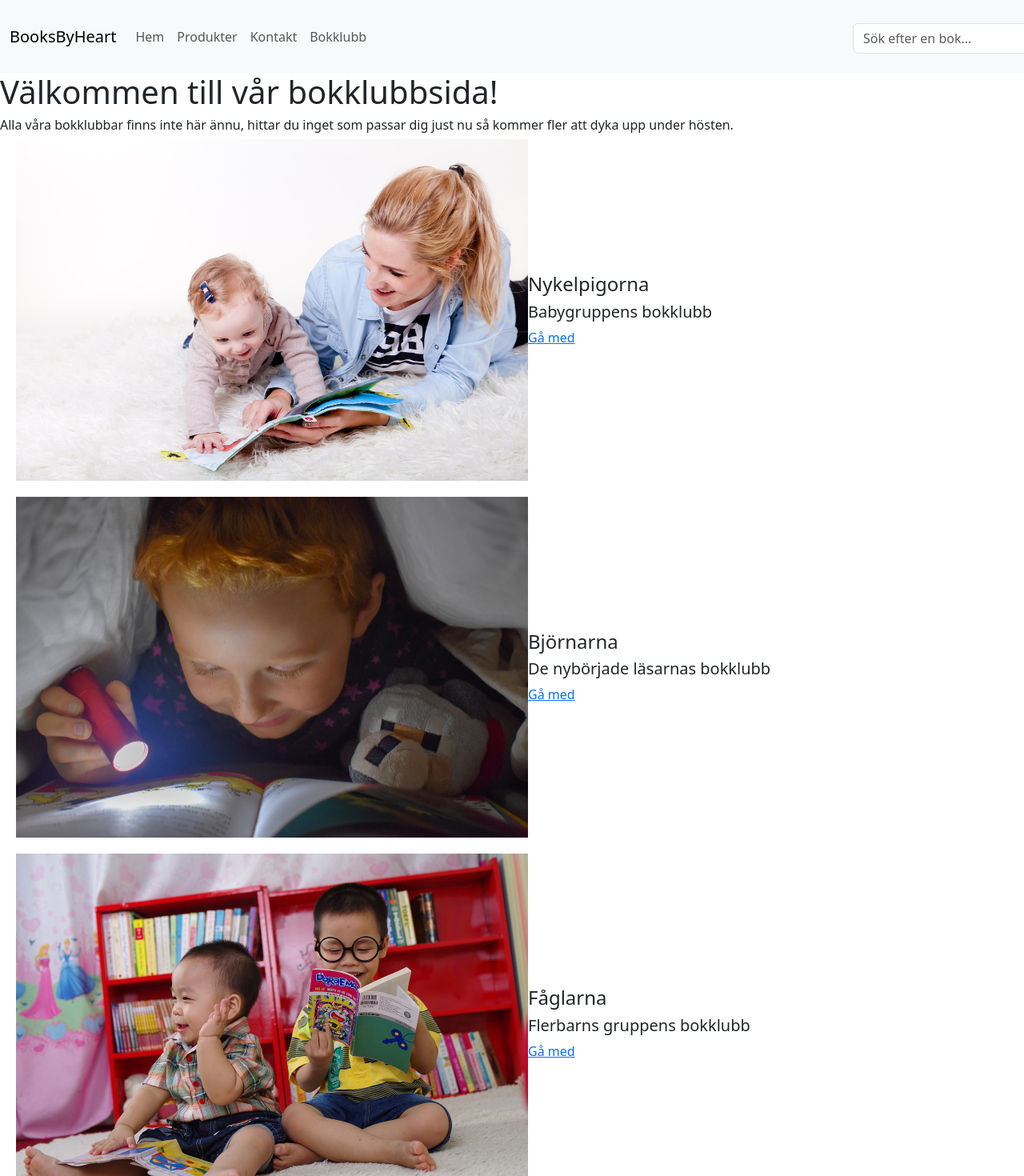
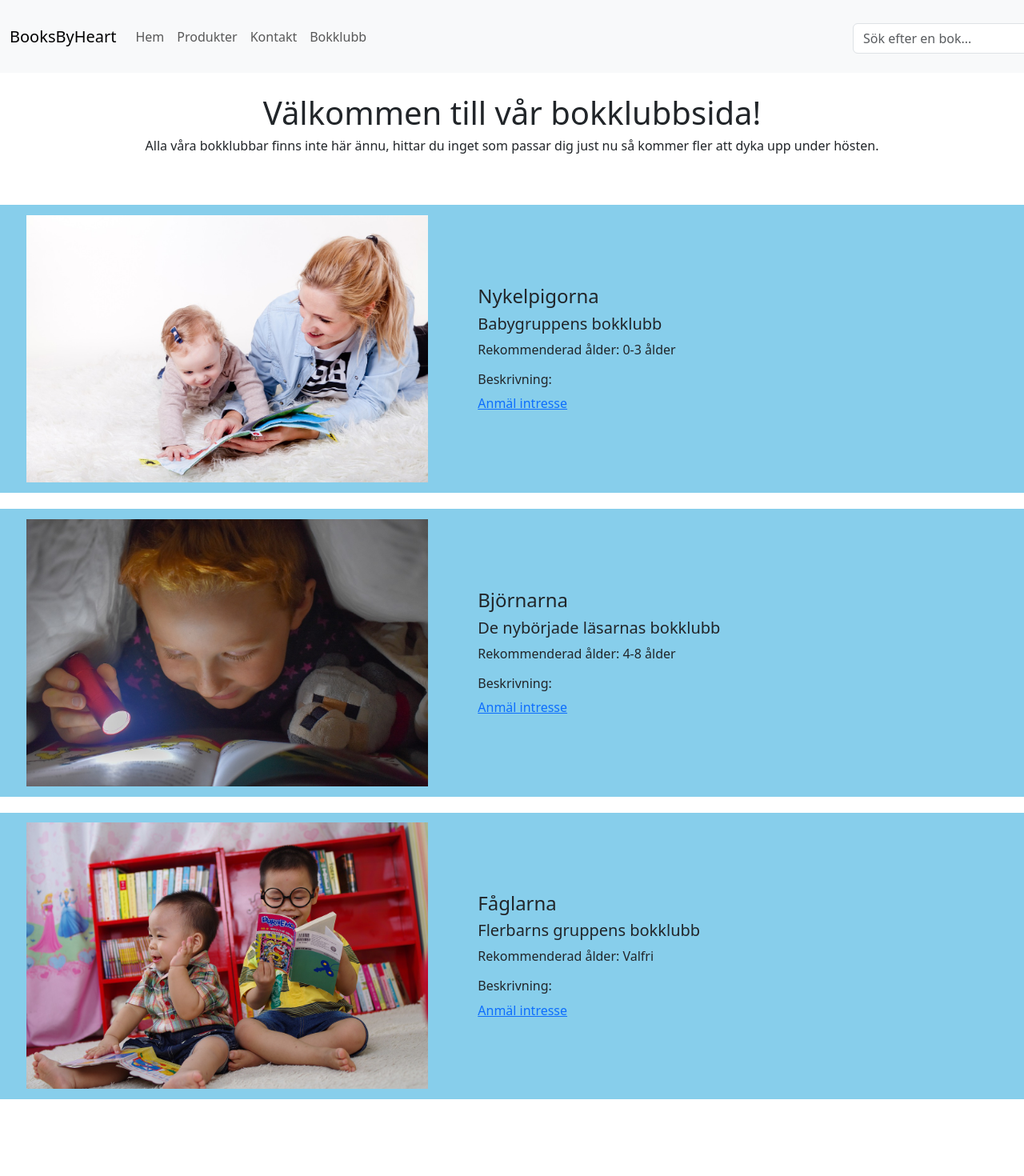
Before and after one commit to natta1995/Webbshop-BooksByHeart, a React (Create React App) app: page /bookclub in a window 1280 px wide. Shown: the top 1470 px of the page at 80% size. Built offline with nearby package versions, Linux system fonts and the light colour scheme.

Commit message:
bc uppdate

```diff
--- a/src/pages/bookclub.jsx
+++ b/src/pages/bookclub.jsx
@@ -6,39 +6,45 @@ import { Link } from "react-router-dom";
 const BookClub = () => {
     return (
         <>
-            <div>
+            <div style={{ textAlign: "center", marginTop: "2%", marginBottom: "5%"}}>
                 <h1>Välkommen till vår bokklubbsida!</h1>
                 <h6>Alla våra bokklubbar finns inte här ännu, hittar du inget som passar dig just nu så kommer fler att dyka upp under hösten.</h6>
             </div>
 
-            <div style={{ display: "flex", alignItems: "center", marginBottom: "20px" }}>
+            <div style={{ display: "flex", alignItems: "center", marginBottom: "20px", backgroundColor:"skyblue", padding: "1%" }}>
 
-                <img src={img1} alt="babyreading" style={{ width: "50%", marginLeft: "20px" }}/>
+                <img src={img1} alt="babyreading" style={{ width: "40%", marginLeft: "20px" }}/>
 
-                <div style={{ flex: 1 }}>
+                <div style={{ flex: 1, marginLeft: "5%",  }}>
                     <h4>Nykelpigorna</h4>
                     <h5>Babygruppens bokklubb</h5>
-                    <Link> Gå med </Link>
+                    <p>Rekommenderad ålder: 0-3 ålder</p>
+                    <h6>Beskrivning: </h6>
+                    <Link> Anmäl intresse </Link>
                 </div>
             </div>
 
-            <div style={{ display: "flex", alignItems: "center", marginBottom: "20px" }}>
+            <div style={{ display: "flex", alignItems: "center", marginBottom: "20px", backgroundColor:"skyblue", padding: "1%" }}>
 
-                <img src={img2} alt="babyreading" style={{ width: "50%", marginLeft: "20px" }}/>
-                <div style={{ flex: 1 }}>
+                <img src={img2} alt="babyreading" style={{ width: "40%", marginLeft: "20px" }}/>
+                <div style={{ flex: 1, marginLeft: "5%" }}>
                     <h4>Björnarna</h4>
                     <h5>De nybörjade läsarnas bokklubb</h5>
-                    <Link> Gå med </Link>
+                    <p>Rekommenderad ålder: 4-8 ålder</p>
+                    <h6>Beskrivning: </h6>
+                    <Link> Anmäl intresse </Link>
                 </div>
             </div>
 
-            <div style={{ display: "flex", alignItems: "center", marginBottom: "20px" }}>
+            <div style={{ display: "flex", alignItems: "center", marginBottom: "20px" , backgroundColor:"skyblue", padding: "1%"}}>
 
-                <img src={img3} alt="babyreading" style={{ width: "50%", marginLeft: "20px" }}/>
-                <div style={{ flex: 1 }}>
+                <img src={img3} alt="babyreading" style={{ width: "40%", marginLeft: "20px" }}/>
+                <div style={{ flex: 1, marginLeft: "5%"  }}>
                     <h4>Fåglarna</h4>
                     <h5>Flerbarns gruppens bokklubb</h5>
-                    <Link> Gå med </Link>
+                    <p>Rekommenderad ålder: Valfri</p>
+                    <h6>Beskrivning: </h6>
+                    <Link> Anmäl intresse </Link>
                 </div>
             </div>
         </>
```
